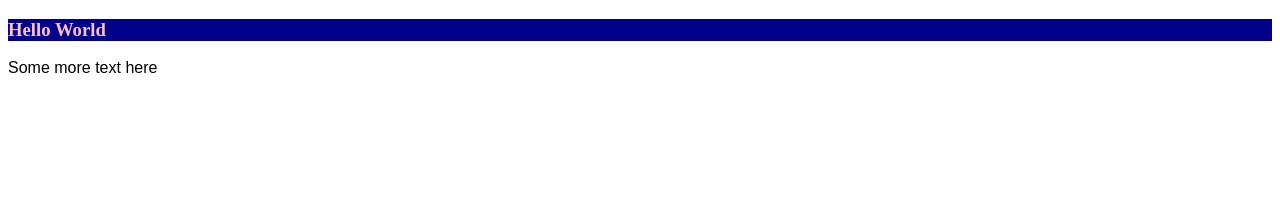
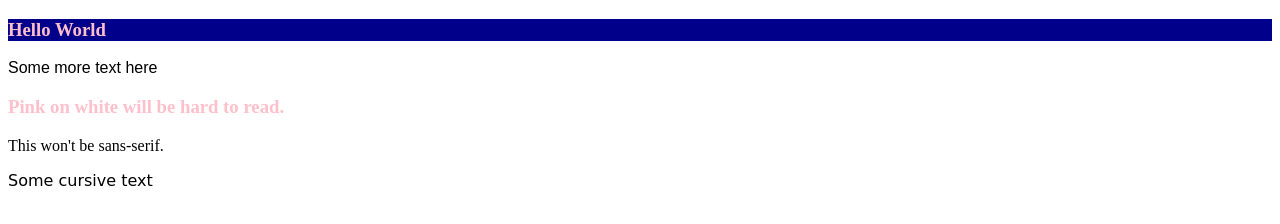
Before and after one commit to christinaannas/weather-at-the-office, a plain HTML site: page index.html in a window 1280 px wide. Drawn offline with Linux system fonts and the light colour scheme.

Commit message:
Inline styles

```diff
--- a/index.html
+++ b/index.html
@@ -2,6 +2,9 @@
 <html>
   <h3 class="lorem">Hello World</h3>
   <p id="ipsum">Some more text here</p>
+  <h3>Pink on white will be hard to read.</h3>
+  <p>This won't be sans-serif.</p>
+  <p style="font-family: cursive">Some cursive text</p>
 </html>
 <style>
   h3 {
```
